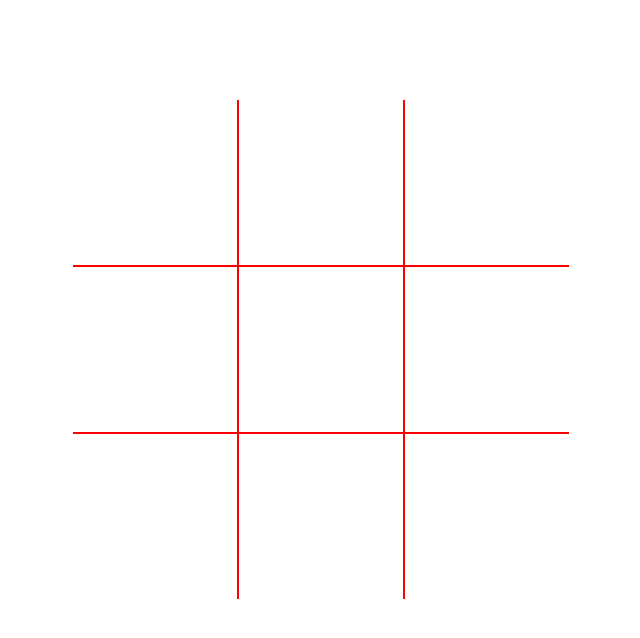
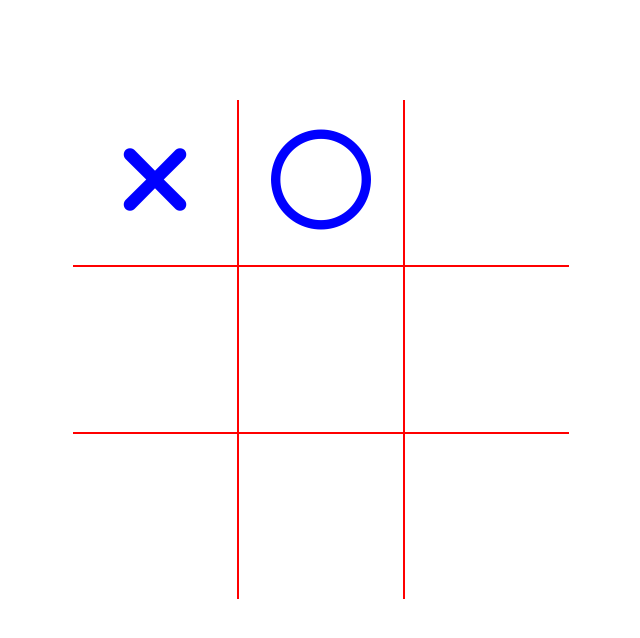
Before and after one commit to mitchellr92/tic-tac-toe, a plain HTML site: page index.html in a window 1280 px wide. Shown: the whole page, without its empty margins (319-959 px from the left). Drawn offline with Linux system fonts and the light colour scheme.

Commit message:
added x and o

```diff
--- a/index.html
+++ b/index.html
@@ -14,8 +14,8 @@
   <body>
     <div class="container">
       <div class="box">
-        <div class="inner box-1"></div>
-        <div class="inner box-2"></div>
+        <div class="inner box-1"><i class="fas fa-times"></i></div>
+        <div class="inner box-2"><i class="far fa-circle"></i></div>
         <div class="inner box-3"></div>
         <div class="inner box-4"></div>
         <div class="inner box-5"></div>
--- a/style.css
+++ b/style.css
@@ -11,6 +11,16 @@
   border: 1px solid red;
   width: 164px;
   height: 165px;
+  cursor: pointer;
+}
+
+.inner i {
+  color: blue;
+  font-size: 100px;
+  width: 100%;
+  height: 100%;
+  text-align: center;
+  padding-top: 30px;
 }
 
 .box-1 {
```
